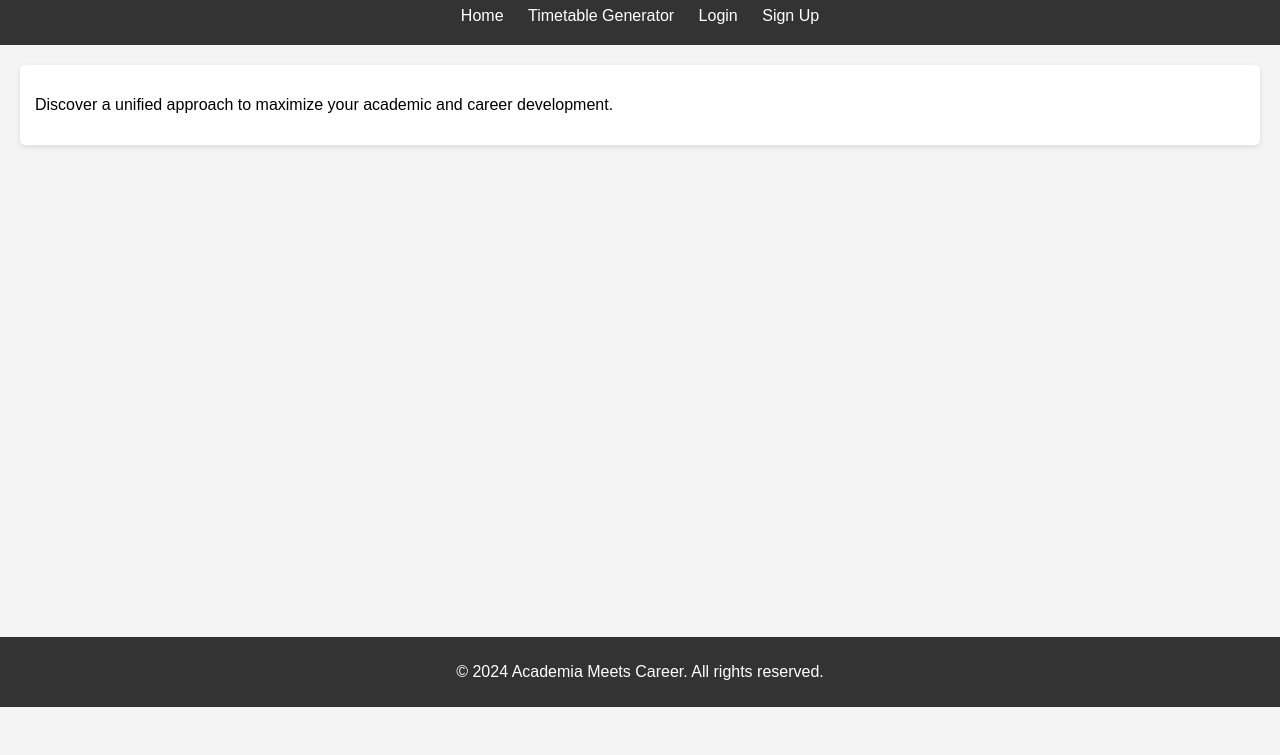
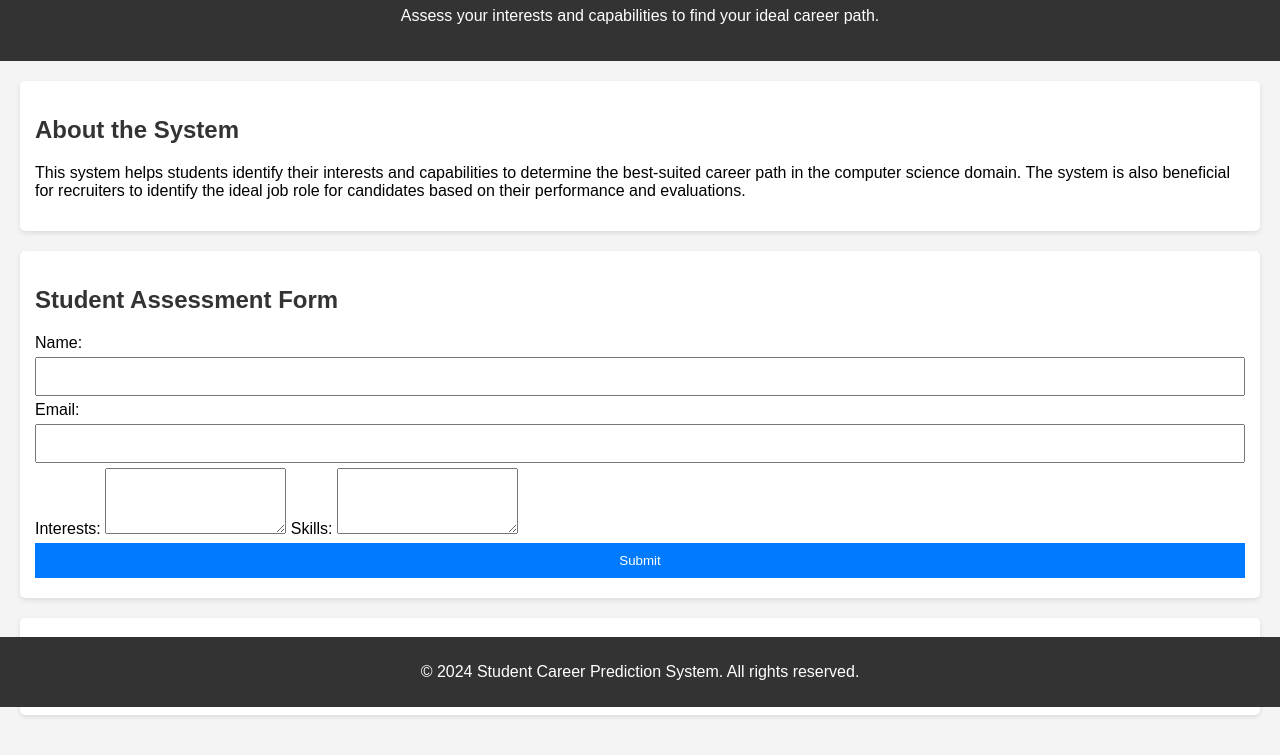
Before and after one commit to aa1923/Academia-Meets-Career, a plain HTML site: page index.html in a window 1280 px wide. Shown: the part 93-848 px from the top of the page. Before the commit the page ends 800 px from the top, so only its background shows below. Drawn offline with Linux system fonts and the light colour scheme.

Commit message:
Update index.html

```diff
--- a/index.html
+++ b/index.html
@@ -3,30 +3,52 @@
 <head>
   <meta charset="UTF-8">
   <meta name="viewport" content="width=device-width, initial-scale=1.0">
-    <title>Home - Academia Meets Career</title>
+  <title>Student Career Prediction System</title>
   <link rel="stylesheet" href="styles.css">
 </head>
 <body>
   <header>
-        <h1>Welcome to Academia Meets Career</h1>
-        <nav>
-            <a href="index.html">Home</a>
-            <a href="timetable.html">Timetable Generator</a>
-            <a href="login.html">Login</a>
-            <a href="signup.html">Sign Up</a>
-        </nav>
+    <h1>Student Career Prediction System</h1>
+    <p>Assess your interests and capabilities to find your ideal career path.</p>
   </header>
 
   <main>
-        <section id="home-description">
-            <p>Discover a unified approach to maximize your academic and career development.</p>
+    <section class="description">
+      <h2>About the System</h2>
+      <p>
+        This system helps students identify their interests and capabilities to determine the best-suited career path in the computer science domain. The system is also beneficial for recruiters to identify the ideal job role for candidates based on their performance and evaluations.
+      </p>
+    </section>
+
+    <section class="form-section">
+      <h2>Student Assessment Form</h2>
+      <form id="careerForm">
+        <label for="name">Name:</label>
+        <input type="text" id="name" name="name" required>
+
+        <label for="email">Email:</label>
+        <input type="email" id="email" name="email" required>
+
+        <label for="interests">Interests:</label>
+        <textarea id="interests" name="interests" rows="4" required></textarea>
+
+        <label for="skills">Skills:</label>
+        <textarea id="skills" name="skills" rows="4" required></textarea>
+
+        <button type="submit">Submit</button>
+      </form>
+    </section>
+
+    <section id="result" class="hidden">
+      <h2>Predicted Career Path</h2>
+      <p id="careerOutput"></p>
     </section>
   </main>
 
   <footer>
-        <p>© 2024 Academia Meets Career. All rights reserved.</p>
+    <p>&copy; 2024 Student Career Prediction System. All rights reserved.</p>
   </footer>
 
-    <script src="script.js"></script>
+  <script src="scripts.js"></script>
 </body>
 </html>
```
Lines whose indentation alone changed are shown as unchanged.
